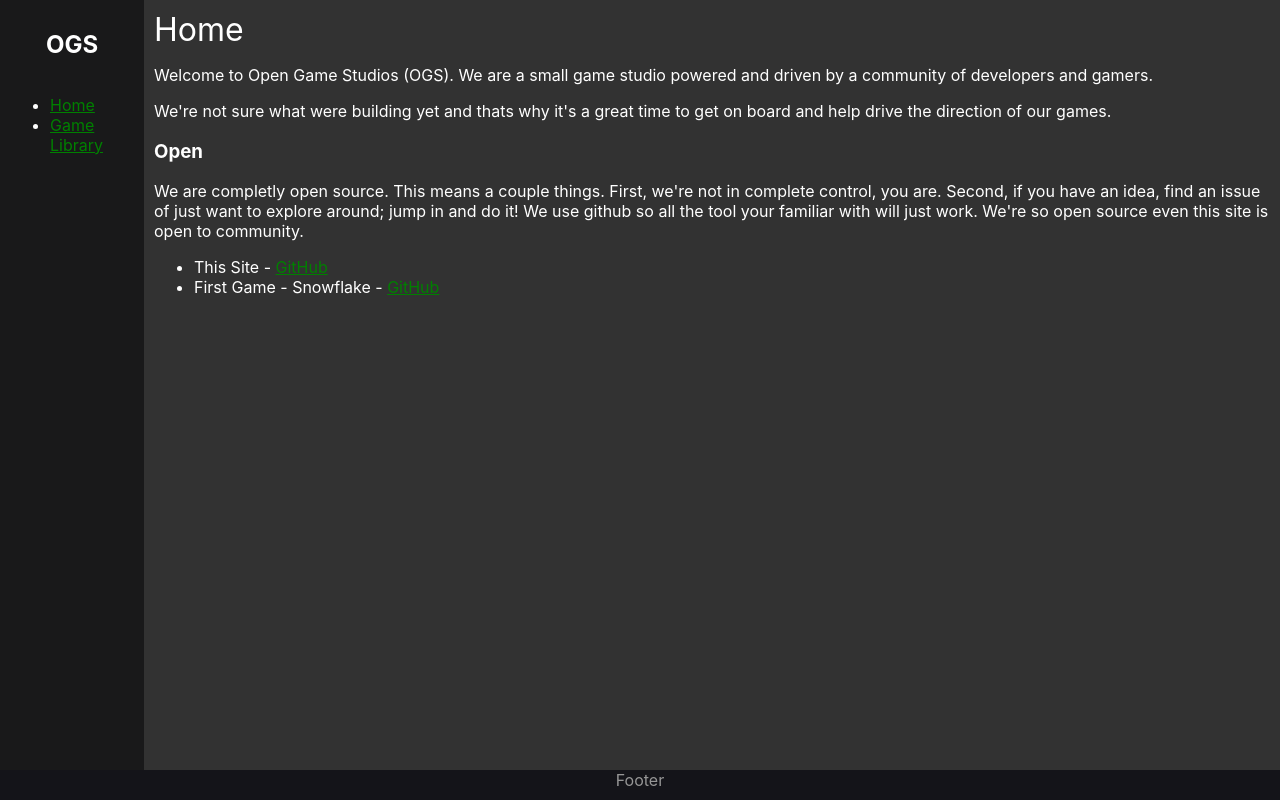
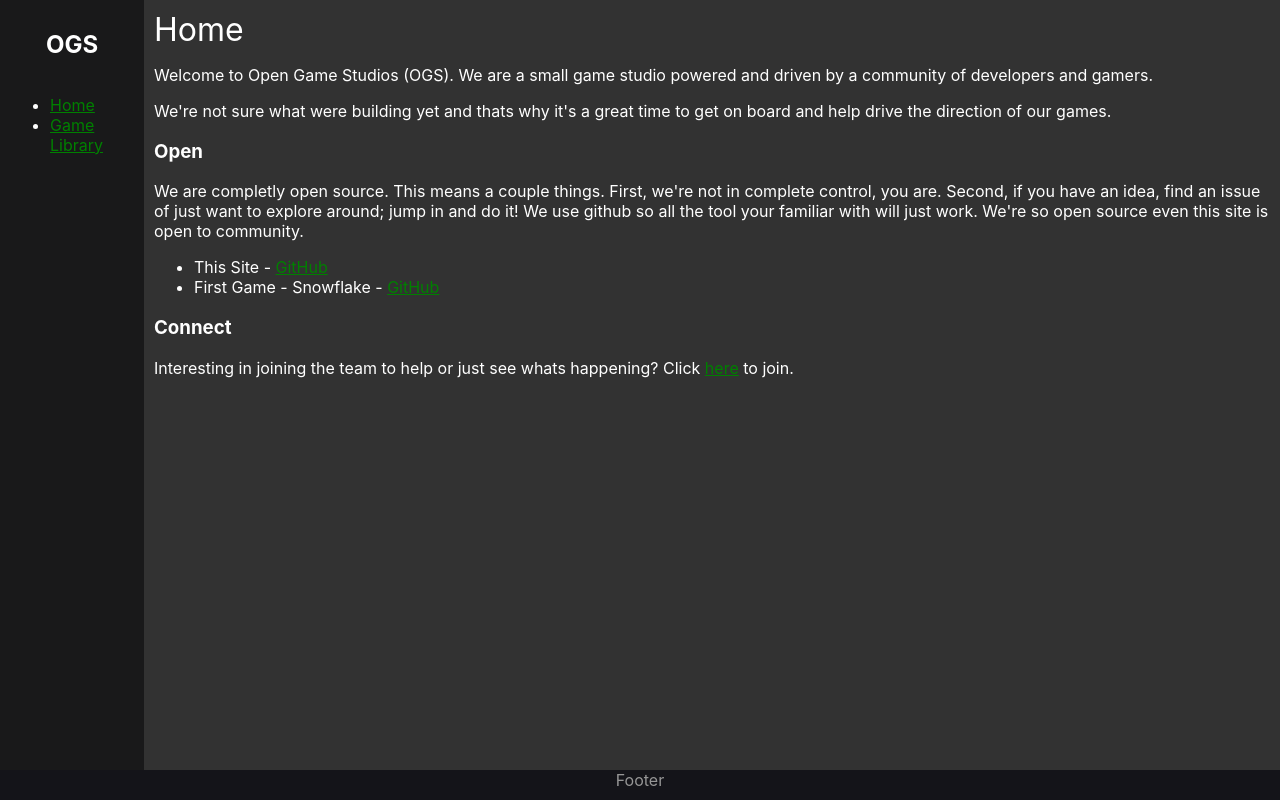
Before and after one commit to dannyboy997/ogs-site, a React (Create React App) app: page / in a window 1280 px wide. Built offline with nearby package versions, Linux system fonts and the light colour scheme.

Commit message:
Update Home.js

```diff
--- a/src/components/Home.js
+++ b/src/components/Home.js
@@ -25,6 +25,11 @@ class Home extends Component {
                             <li>First Game - Snowflake - <a href="https://github.com/dannyboy997/ogs_game_snowflake">GitHub</a></li>
                         </ul>
                     </p>
+                    <h3>Connect</h3>
+                    <p>
+                        Interesting in joining the team to help or just see whats happening? Click <a href="https://teams.microsoft.com/join/9m4xu03tea53">here</a> to join.
+                    </p>
+
                 </div>
             </div>
         );
```
